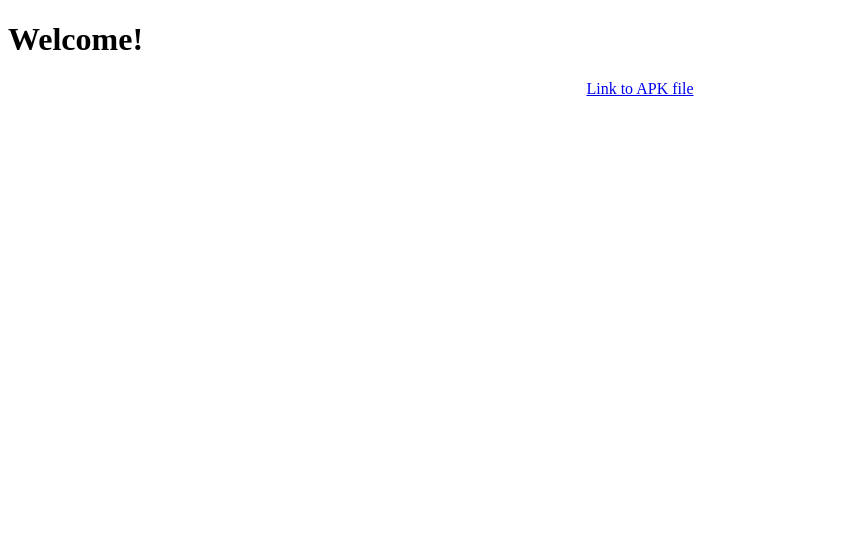
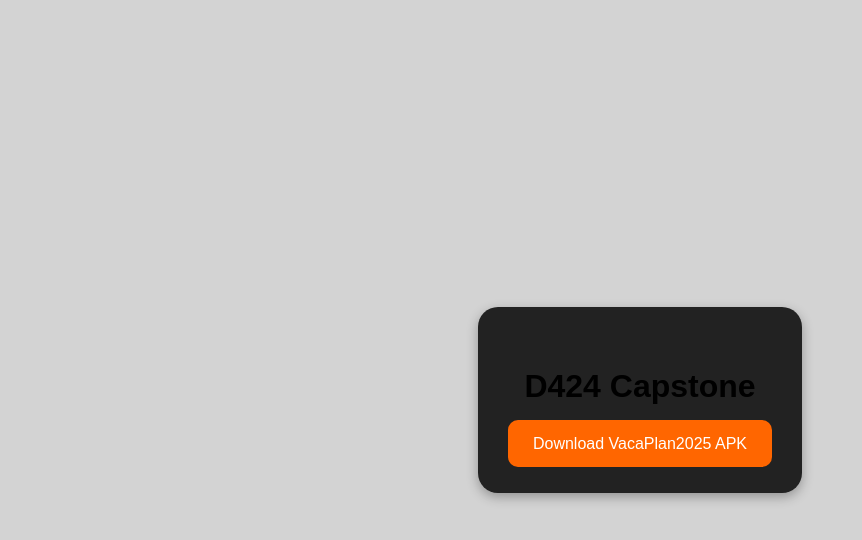
Before and after one commit to contactkelvin/contactkelvin.github.io, a plain HTML site: page index.html in a window 1280 px wide. Shown: the whole page, without its empty margins (0-862 px from the left). Drawn offline with Linux system fonts and the light colour scheme.

Commit message:
Update index.html

```diff
--- a/index.html
+++ b/index.html
@@ -1,12 +1,55 @@
 <!DOCTYPE html>
-<html>
-  <head>
-    <title>Capstone D424</title>
-  </head>
-  <body>
-    <h1>Welcome!</h1>
-    <center>
-    <p><a href="gs://capstone-e9a6c.firebasestorage.app/VacaPlan2025_Demo.apk">Link to APK file</a></p>
-    </center>
-  </body>
+<html lang="en">
+<head>
+  <meta charset="UTF-8">
+  <title>VacaPlan2025 App</title>
+  <style>
+    body {
+      background-color: #d3d3d3; /* light gray background */
+      display: flex;
+      justify-content: center;
+      align-items: center;
+      height: 100vh;
+      margin: 0;
+      font-family: Arial, sans-serif;
+    }
+
+    .card {
+      background-color: #222; /* dark background */
+      color: #000000;
+      padding: 40px 30px;
+      border-radius: 20px;
+      text-align: center;
+      box-shadow: 0 4px 12px rgba(0,0,0,0.3);
+    }
+
+    .card h1 {
+      font-size: 32px;
+      margin-bottom: 30px;
+    }
+
+    .download-btn {
+      background-color: #ff6600;
+      color: white;
+      border: none;
+      padding: 15px 25px;
+      font-size: 16px;
+      border-radius: 10px;
+      cursor: pointer;
+      text-decoration: none;
+    }
+
+    .download-btn:hover {
+      background-color: #e65c00;
+    }
+  </style>
+</head>
+<body>
+
+  <div class="card">
+    <h1>D424 Capstone</h1>
+    <a href="https://firebasestorage.googleapis.com/v0/b/capstone-e9a6c.firebasestorage.app/o/VacaPlan2025_Demo.apk?alt=media&token=720ab4f6-37fb-4b55-b283-382f571c0015" class="download-btn">Download VacaPlan2025 APK</a>
+  </div>
+
+</body>
 </html>
```
